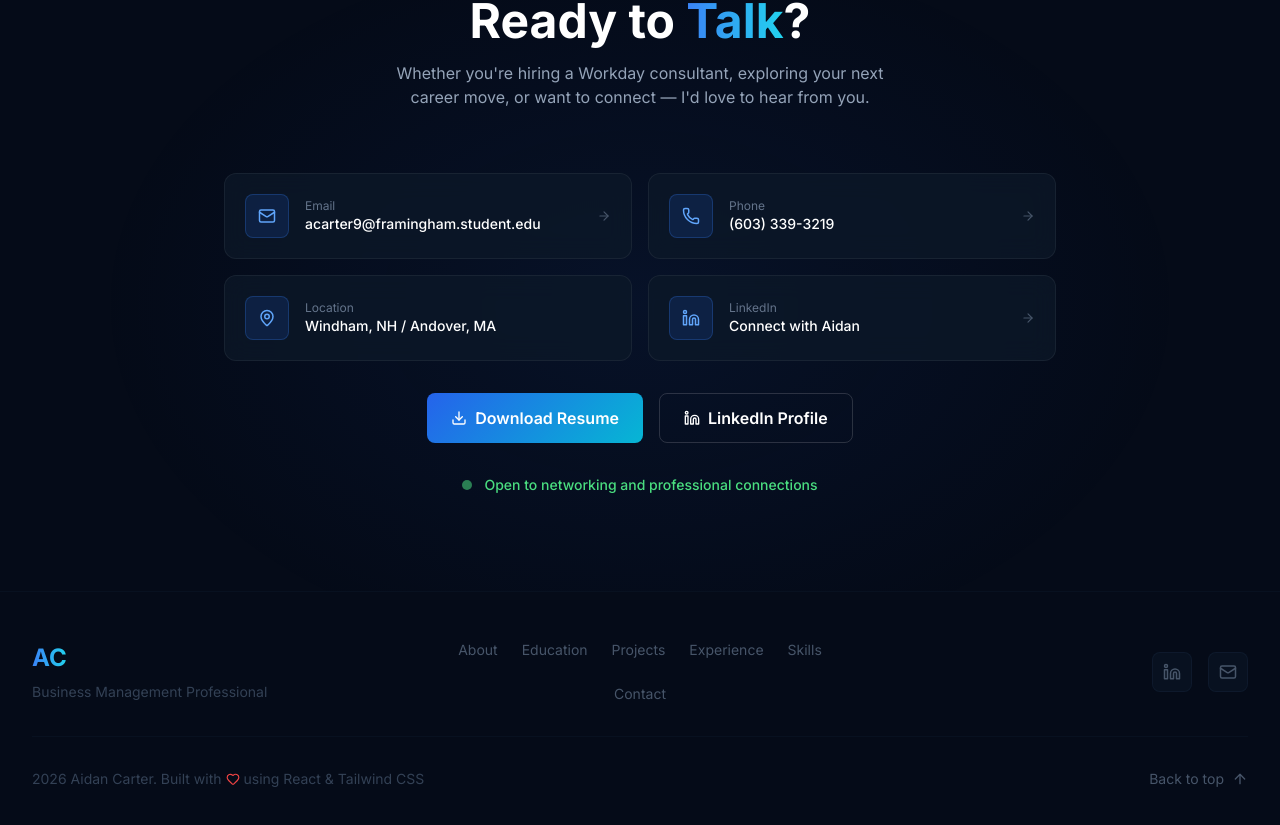
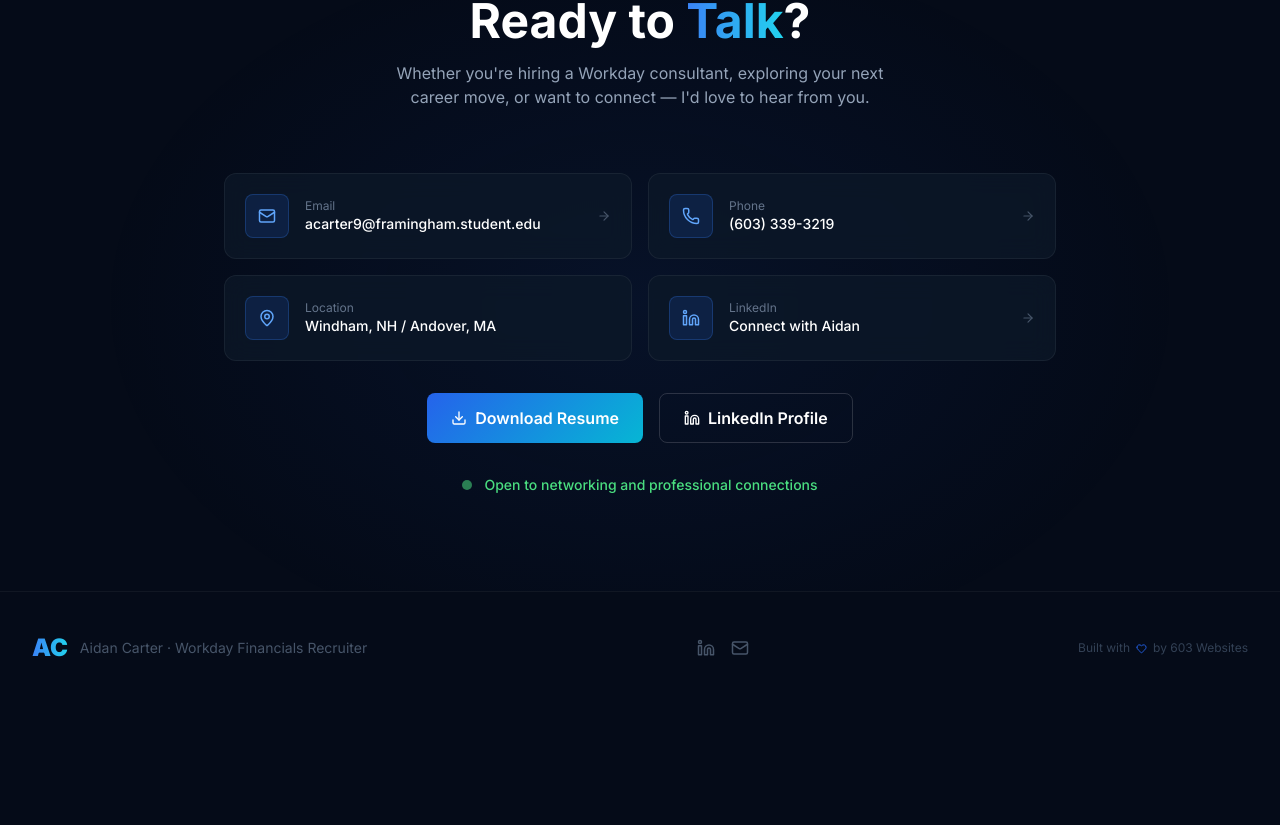
Before and after one commit to 603-websites/portfolio-aidan-carter, a React (Vite) app: page / in a window 1280 px wide. Shown: the part 5264-6089 px from the top of the page. After the commit the page ends 5968 px from the top, so only its background shows below. Built offline with nearby package versions, Linux system fonts and the light colour scheme.

Commit message:
redesign: src/components/Footer.jsx

```diff
--- a/src/components/Footer.jsx
+++ b/src/components/Footer.jsx
@@ -1,89 +1,34 @@
-import { motion } from 'framer-motion'
-import { Linkedin, Mail, Heart, ArrowUp } from 'lucide-react'
+import { Linkedin, Mail, Heart } from 'lucide-react'
 
-const Footer = () => {
-  const scrollToTop = () => {
-    window.scrollTo({ top: 0, behavior: 'smooth' })
-  }
+const Footer = () => (
+  <footer className="border-t py-10" style={{ borderColor: 'rgba(255,255,255,0.05)' }}>
+    <div className="max-w-7xl mx-auto px-4 sm:px-6 lg:px-8">
+      <div className="flex flex-col sm:flex-row items-center justify-between gap-4">
 
-  const currentYear = new Date().getFullYear()
-
-  const footerLinks = [
-    { name: 'About', href: '#about' },
-    { name: 'Education', href: '#education' },
-    { name: 'Projects', href: '#projects' },
-    { name: 'Experience', href: '#experience' },
-    { name: 'Skills', href: '#skills' },
-    { name: 'Contact', href: '#contact' },
-  ]
-
-  const socialLinks = [
-    { icon: Linkedin, href: '#', label: 'LinkedIn' },
-    { icon: Mail, href: 'mailto:acarter9@framingham.student.edu', label: 'Email' },
-  ]
-
-  return (
-    <footer className="relative py-12 border-t border-dark-800/50">
-      <div className="max-w-7xl mx-auto px-4 sm:px-6 lg:px-8">
-        <div className="grid md:grid-cols-3 gap-8 items-center">
-          <div className="text-center md:text-left">
-            <a href="#" className="text-2xl font-bold gradient-text inline-block mb-2">
-              AC
-            </a>
-            <p className="text-dark-500 text-sm">
-              Business Management Professional
-            </p>
+        <div className="flex items-center gap-3">
+          <span className="text-2xl font-black gradient-text">AC</span>
+          <span className="text-slate-600 text-sm">Aidan Carter · Workday Financials Recruiter</span>
         </div>
 
-          <nav className="flex flex-wrap justify-center gap-6">
-            {footerLinks.map((link) => (
+        <div className="flex items-center gap-4">
+          <a href="#" className="text-slate-600 hover:text-blue-400 transition-colors">
+            <Linkedin size={18} />
+          </a>
           <a
-                key={link.name}
-                href={link.href}
-                className="text-dark-400 hover:text-primary-400 transition-colors text-sm"
+            href="mailto:acarter9@framingham.student.edu"
+            className="text-slate-600 hover:text-blue-400 transition-colors"
           >
-                {link.name}
+            <Mail size={18} />
           </a>
-            ))}
-          </nav>
-
-          <div className="flex justify-center md:justify-end gap-4">
-            {socialLinks.map((link) => (
-              <motion.a
-                key={link.label}
-                href={link.href}
-                target={link.href.startsWith('http') ? '_blank' : undefined}
-                rel={link.href.startsWith('http') ? 'noopener noreferrer' : undefined}
-                className="w-10 h-10 rounded-lg bg-dark-800/50 border border-dark-700/50 flex items-center justify-center
-                         text-dark-400 hover:text-primary-400 hover:border-primary-500/50 transition-all"
-                whileHover={{ y: -3 }}
-                aria-label={link.label}
-              >
-                <link.icon size={18} />
-              </motion.a>
-            ))}
-          </div>
         </div>
 
-        <div className="mt-8 pt-8 border-t border-dark-800/50 flex flex-col sm:flex-row items-center justify-between gap-4">
-          <p className="text-dark-500 text-sm flex items-center gap-1">
-            {currentYear} Aidan Carter. Built with
-            <Heart size={14} className="text-red-500" />
-            using React & Tailwind CSS
+        <p className="text-slate-700 text-xs flex items-center gap-1.5">
+          Built with <Heart size={11} className="text-blue-600" /> by 603 Websites
         </p>
 
-          <motion.button
-            onClick={scrollToTop}
-            className="flex items-center gap-2 text-dark-400 hover:text-primary-400 transition-colors text-sm"
-            whileHover={{ y: -2 }}
-          >
-            Back to top
-            <ArrowUp size={16} />
-          </motion.button>
       </div>
     </div>
   </footer>
 )
-}
 
 export default Footer
```
Lines whose indentation alone changed are shown as unchanged.
